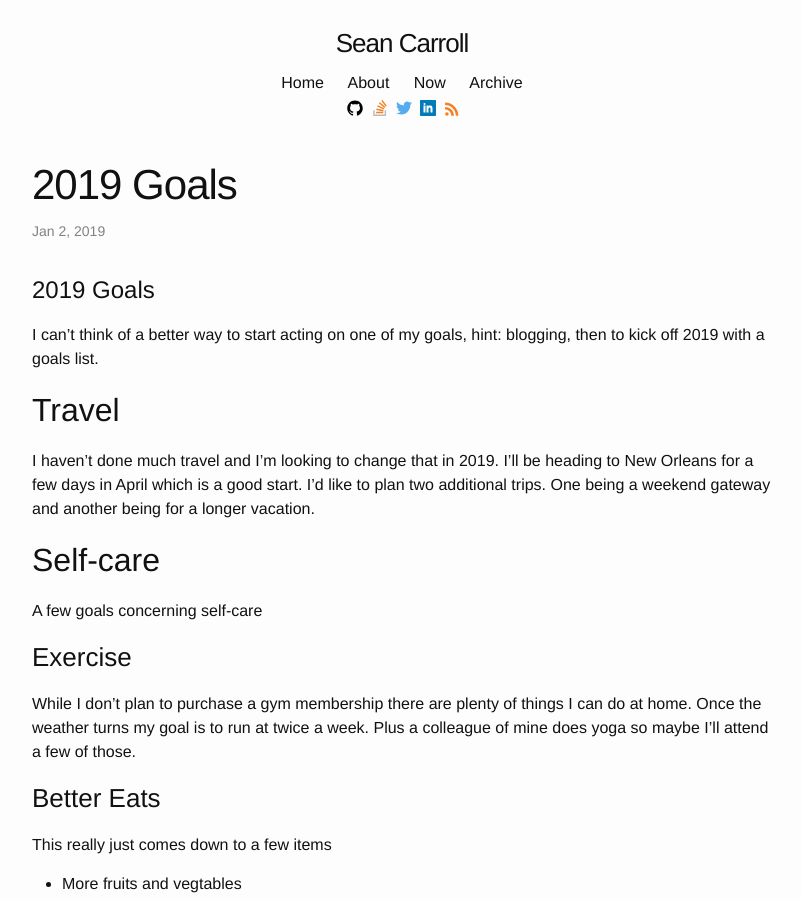
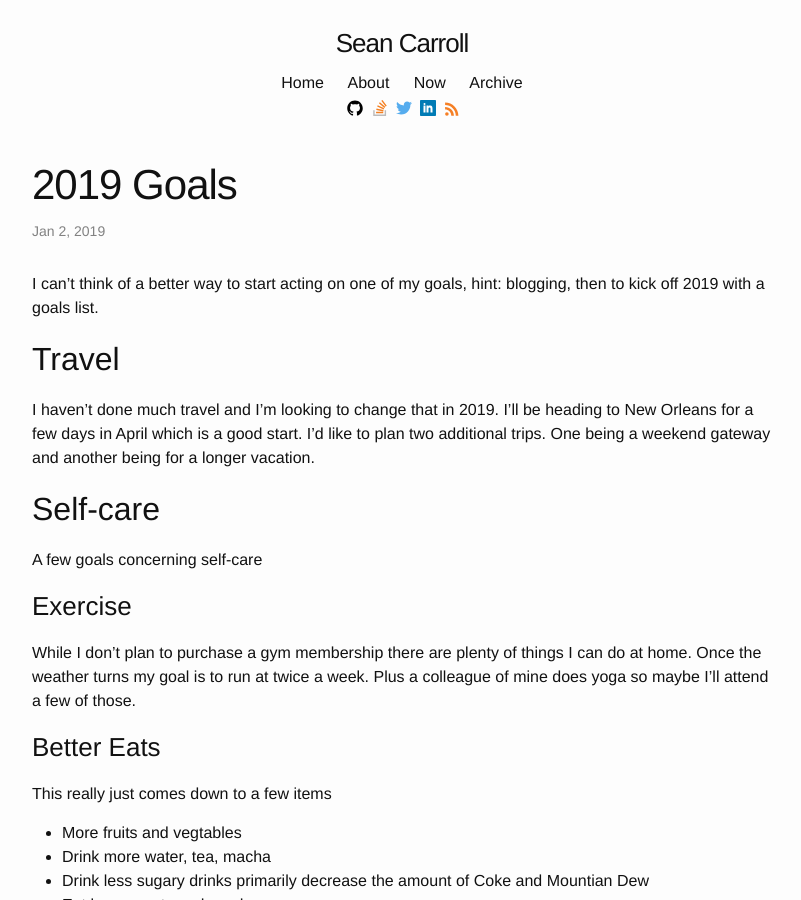
Before and after one commit to seancarroll/seancarroll.github.io, a Jekyll site: the page built from _posts/2019-01-02-2019-goals.md, in a window 1280 px wide and 900 px high. Shown: the whole window, without its empty margins (238-1039 px from the left). Built offline with Jekyll 4.4.1, drawn with Linux system fonts in a browser that asks for light colours.

Commit message:
remove h1 header

```diff
--- a/_posts/2019-01-02-2019-goals.md
+++ b/_posts/2019-01-02-2019-goals.md
@@ -5,8 +5,6 @@ categories: 2019 Goals
 comments: false
 summary: My 2019 Peronsal Goals
 ---
-
-# 2019 Goals
 
 I can't think of a better way to start acting on one of my goals, hint: blogging, then to kick off 2019 with a goals list.
 
```
